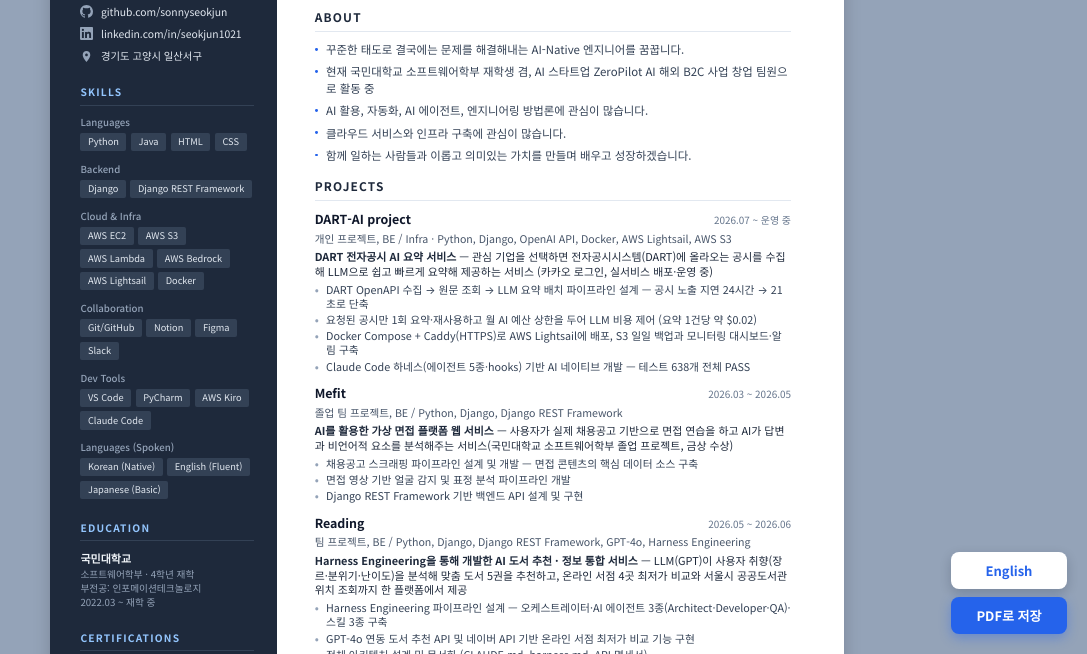
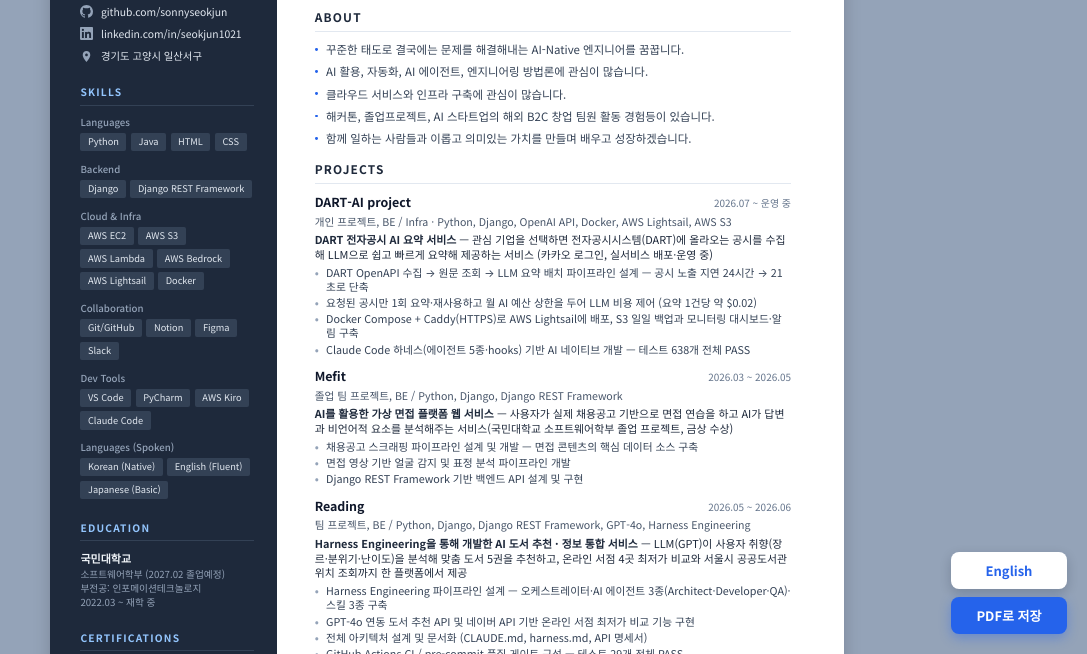
Before and after one commit to sonnyseokjun/my-cv, a plain HTML site: page index.html in a window 1280 px wide. Shown: the part 146-800 px from the top of the page, without its empty margins (193-1280 px from the left). Drawn offline with Linux system fonts and the light colour scheme.

Commit message:
내용 수정

```diff
--- a/index.html
+++ b/index.html
@@ -236,7 +236,7 @@
       <div class="section-title">Education</div>
       <div class="edu-item">
         <div class="edu-name">국민대학교</div>
-        <div class="edu-detail">소프트웨어학부 · 4학년 재학</div>
+        <div class="edu-detail">소프트웨어학부 (2027.02 졸업예정)</div>
         <div class="edu-detail">부전공: 인포메이션테크놀로지</div>
         <div class="edu-detail">2022.03 ~ 재학 중</div>
       </div>
@@ -285,9 +285,9 @@
       <div class="section-title">About</div>
       <ul class="about-list">
         <li>꾸준한 태도로 결국에는 문제를 해결해내는 AI-Native 엔지니어를 꿈꿉니다.</li>
-        <li>현재 국민대학교 소프트웨어학부 재학생 겸, AI 스타트업 ZeroPilot AI 해외 B2C 사업 창업 팀원으로 활동 중</li>
         <li>AI 활용, 자동화, AI 에이전트, 엔지니어링 방법론에 관심이 많습니다.</li>
         <li>클라우드 서비스와 인프라 구축에 관심이 많습니다.</li>
+        <li>해커톤, 졸업프로젝트, AI 스타트업의 해외 B2C 창업 팀원 활동 경험등이 있습니다.</li>
         <li>함께 일하는 사람들과 이롭고 의미있는 가치를 만들며 배우고 성장하겠습니다.</li>
       </ul>
     </div>
```
